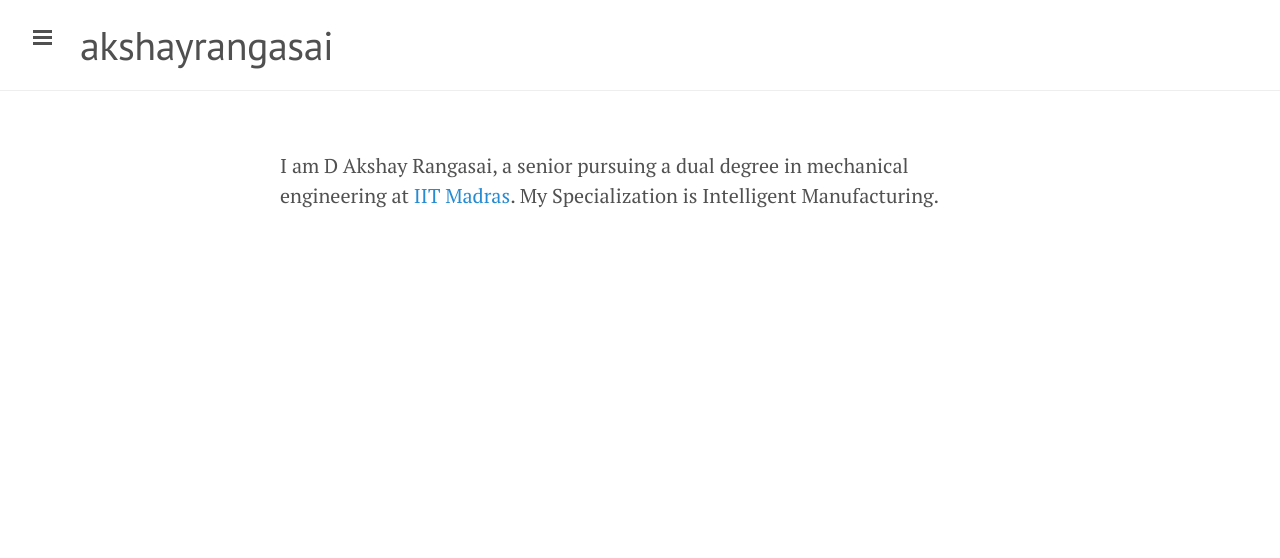
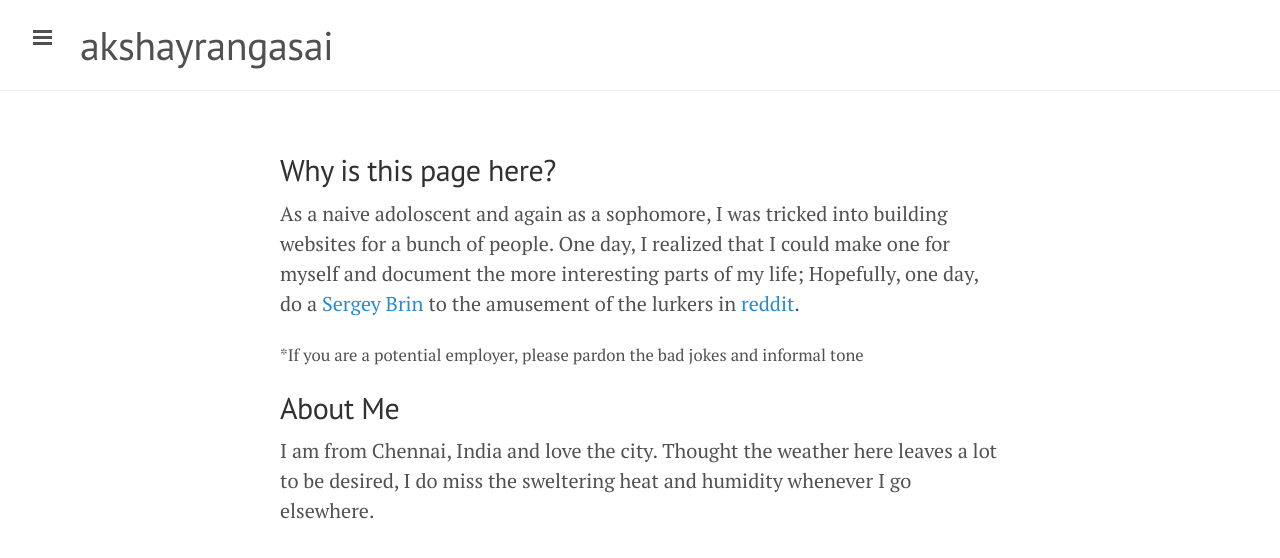
Before and after one commit to akshayrangasai/akshayrangasai.github.io, a Jekyll site: the page built from index.md, in a window 1280 px wide. Shown: the top 558 px of the page. Built offline with Jekyll 4.4.1, drawn with Linux system fonts in a browser that asks for light colours; Markdown is read by kramdown in place of the engine named in the settings.

```diff
--- a/index.md
+++ b/index.md
@@ -1,4 +1,10 @@
 ---
 layout: page
 ---
-I am D Akshay Rangasai, a senior pursuing a dual degree in mechanical engineering at [IIT Madras](www.iitm.ac.in). My Specialization is Intelligent Manufacturing.
+##Why is this page here?
+As a naive adoloscent and again as a sophomore, I was tricked into building websites for a bunch of people. One day, I realized that I could make one for myself and document the more interesting parts of my life; Hopefully, one day, do a [Sergey Brin](http://infolab.stanford.edu/~sergey/) to the amusement of the lurkers in [reddit](http://www.reddit.com).
+
+<small>*If you are a potential employer, please pardon the bad jokes and informal tone</small>
+
+##About Me
+I am from Chennai, India and love the city. Thought the weather here leaves a lot to be desired, I do miss the sweltering heat and humidity whenever I go elsewhere.
--- a/public/css/lanyon.css
+++ b/public/css/lanyon.css
@@ -42,6 +42,7 @@ body {
 
 html {
   font-family: "PT Serif", Georgia, "Times New Roman", serif;
+
 }
 
 h1, h2, h3, h4, h5, h6 {
```
Also changed, not shown: blog/index.html (added, +37 -0 lines), 1 other file.
